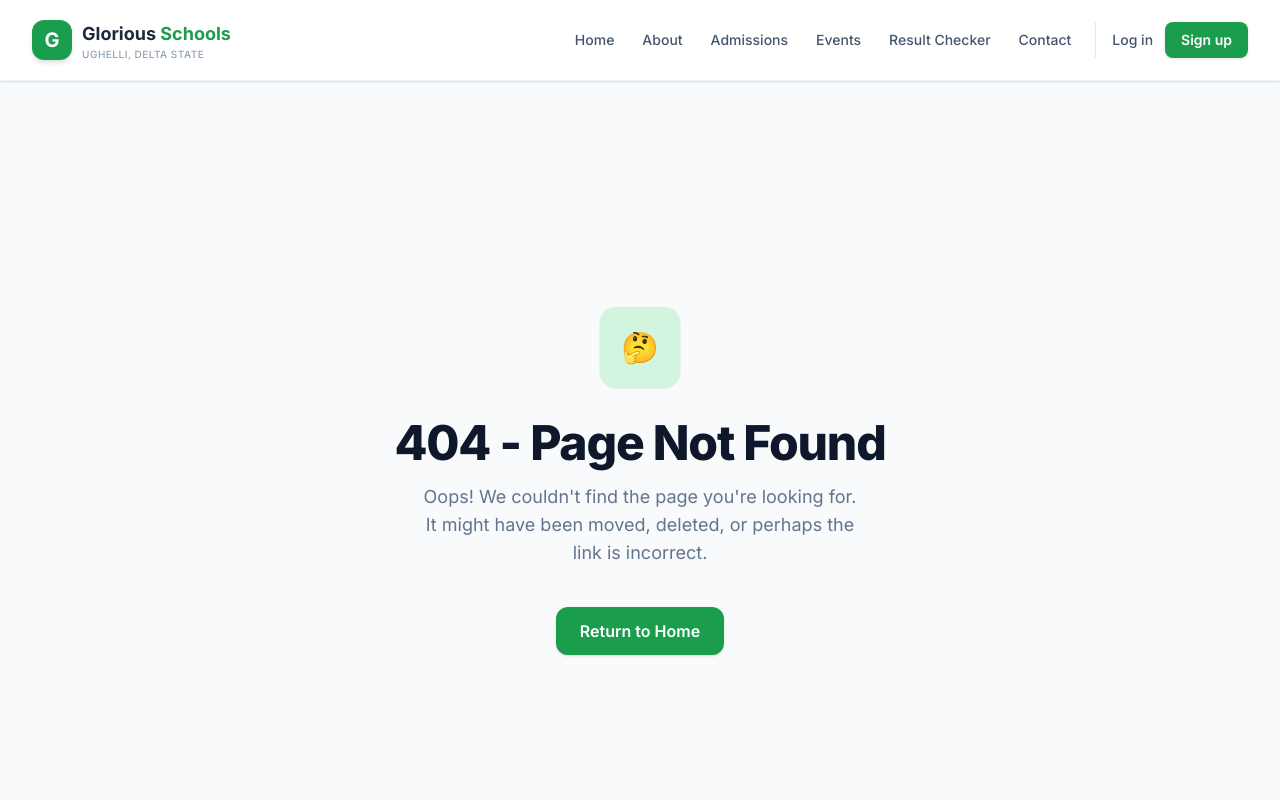
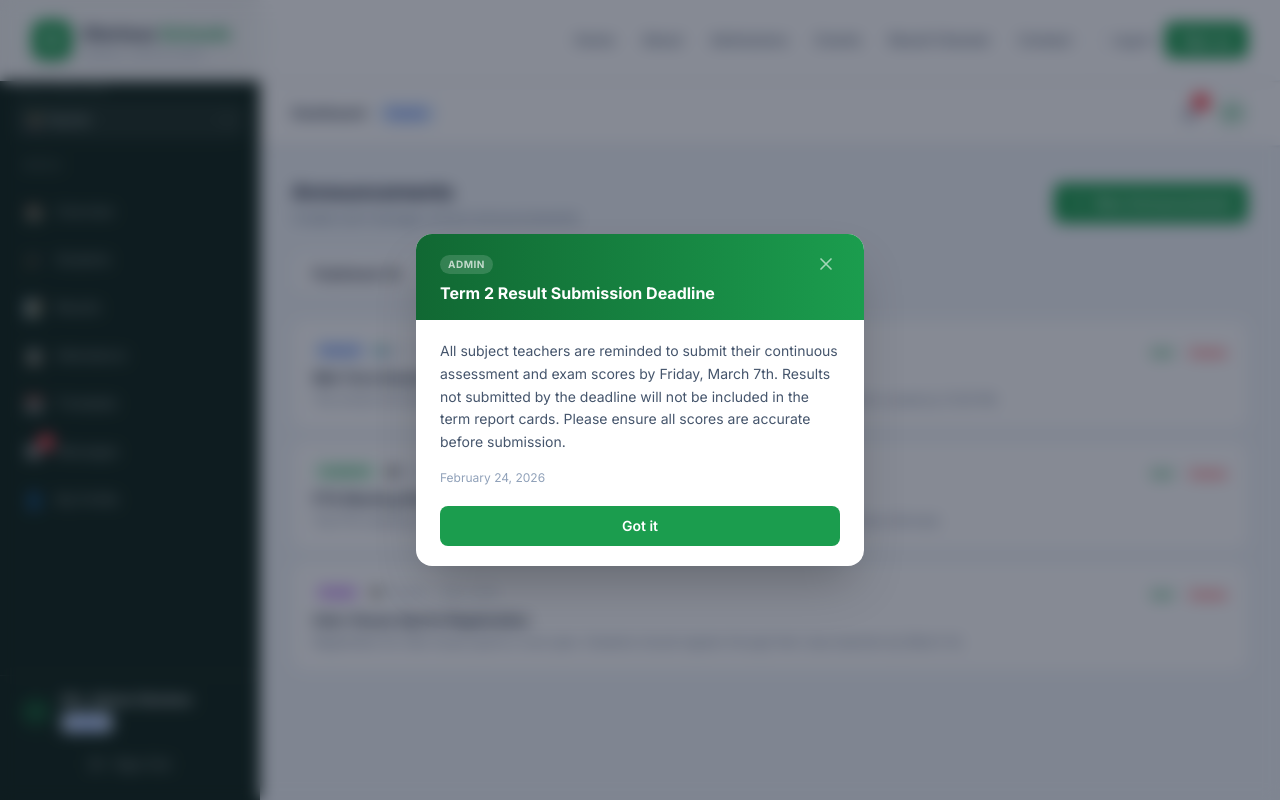
Before and after one commit to efebryan/glorious-school, a Next.js app: page /staff-dashboard/announcements in a window 1280 px wide. Before the commit this address had no page. Shown: the top 800 px of the page. Built offline with nearby package versions, Linux system fonts and the light colour scheme.

Commit message:
auto-commit: 4/23/2026, 4:18:04 PM

```diff
--- /dev/null
+++ b/src/app/staff-dashboard/announcements/page.tsx
@@ -0,0 +1,129 @@
+"use client";
+
+import { useState } from "react";
+
+const MOCK_ANNOUNCEMENTS = [
+  { id: 1, title: "Mid-Term Break Announcement", body: "The school will observe a mid-term break starting Friday, February 21st. All students are expected to vacate by 12:00 PM.", category: "General", audience: "All", status: "Published", date: "Feb 10, 2026" },
+  { id: 2, title: "PTA Meeting Rescheduled", body: "The PTA meeting originally scheduled for Friday has been moved to next week. All parents should be informed.", category: "Academic", audience: "Parents", status: "Published", date: "Feb 8, 2026" },
+  { id: 3, title: "Inter-House Sports Registration", body: "Registration for inter-house sports is now open. Students should register through their class teachers by March 1st.", category: "Events", audience: "Students", status: "Published", date: "Feb 5, 2026" },
+  { id: 4, title: "Staff Meeting Reminder", body: "All staff are expected to attend the general meeting scheduled for Friday at 10:00 AM.", category: "Admin", audience: "Staff", status: "Draft", date: "Feb 24, 2026" },
+  { id: 5, title: "End of Term Exam Schedule", body: "The exam timetable for second term will be published next week. Teachers should finalize their syllabi.", category: "Academic", audience: "All", status: "Draft", date: "Feb 22, 2026" },
+];
+
+const CATEGORY_COLORS: Record<string, string> = {
+  General: "bg-blue-100 text-blue-700",
+  Academic: "bg-green-100 text-green-700",
+  Events: "bg-purple-100 text-purple-700",
+  Admin: "bg-amber-100 text-amber-700",
+};
+
+const AUDIENCE_ICONS: Record<string, string> = {
+  All: "🌍",
+  Students: "🎓",
+  Parents: "👨‍👩‍👧",
+  Staff: "👩‍🏫",
+};
+
+export default function AnnouncementsPage() {
+  const [activeTab, setActiveTab] = useState<"published" | "draft">("published");
+  const [showCompose, setShowCompose] = useState(false);
+
+  const items = MOCK_ANNOUNCEMENTS.filter(a =>
+    activeTab === "published" ? a.status === "Published" : a.status === "Draft"
+  );
+
+  return (
+    <div className="p-4 sm:p-6 lg:p-8 max-w-[1200px] mx-auto space-y-6">
+      <div className="flex flex-col sm:flex-row sm:items-center sm:justify-between gap-3">
+        <div>
+          <h1 className="text-xl font-bold text-slate-900">Announcements</h1>
+          <p className="text-sm text-slate-500 mt-0.5">Create and manage school announcements</p>
+        </div>
+        <button
+          onClick={() => setShowCompose(true)}
+          className="inline-flex items-center gap-2 px-4 py-2.5 bg-brand-green hover:bg-brand-green-700 text-white text-sm font-semibold rounded-lg transition-colors shadow-sm"
+        >
+          <svg className="w-4 h-4" fill="none" stroke="currentColor" viewBox="0 0 24 24"><path strokeLinecap="round" strokeLinejoin="round" strokeWidth="2" d="M12 4v16m8-8H4" /></svg>
+          New Announcement
+        </button>
+      </div>
+
+      {/* Tabs */}
+      <div className="flex gap-1 bg-slate-100 p-1 rounded-lg w-fit">
+        <button
+          onClick={() => setActiveTab("published")}
+          className={`px-4 py-2 text-sm font-semibold rounded-md transition-all ${
+            activeTab === "published" ? "bg-white text-slate-900 shadow-sm" : "text-slate-500 hover:text-slate-700"
+          }`}
+        >
+          Published ({MOCK_ANNOUNCEMENTS.filter(a => a.status === "Published").length})
+        </button>
+        <button
+          onClick={() => setActiveTab("draft")}
+          className={`px-4 py-2 text-sm font-semibold rounded-md transition-all ${
+            activeTab === "draft" ? "bg-white text-slate-900 shadow-sm" : "text-slate-500 hover:text-slate-700"
+          }`}
+        >
+          Drafts ({MOCK_ANNOUNCEMENTS.filter(a => a.status === "Draft").length})
+        </button>
+      </div>
+
+      {/* Announcement Feed */}
+      <div className="space-y-3">
+        {items.map((a) => (
+          <div key={a.id} className="bg-white rounded-xl border border-slate-200/60 p-5 hover:shadow-md transition-shadow">
+            <div className="flex items-start justify-between gap-3">
+              <div className="flex-1 min-w-0">
+                <div className="flex items-center gap-2 flex-wrap mb-2">
+                  <span className={`text-[10px] font-bold px-2 py-0.5 rounded-full ${CATEGORY_COLORS[a.category] ?? "bg-slate-100 text-slate-600"}`}>
+                    {a.category}
+                  </span>
+                  <span className="text-[10px] text-slate-400 flex items-center gap-1">
+                    {AUDIENCE_ICONS[a.audience]} {a.audience}
+                  </span>
+                  <span className="text-[10px] text-slate-400">· {a.date}</span>
+                </div>
+                <h3 className="text-sm font-bold text-slate-800 mb-1">{a.title}</h3>
+                <p className="text-xs text-slate-500 line-clamp-2">{a.body}</p>
+              </div>
+              <div className="flex gap-1.5 shrink-0">
+                <button className="text-xs text-brand-green font-semibold hover:underline">Edit</button>
+                <span className="text-slate-300">·</span>
+                <button className="text-xs text-red-500 font-semibold hover:underline">Delete</button>
+              </div>
+            </div>
+          </div>
+        ))}
+        {items.length === 0 && (
+          <div className="text-center py-12 text-sm text-slate-400">No {activeTab} announcements.</div>
+        )}
+      </div>
+
+      {/* Compose Modal */}
+      {showCompose && (
+        <div className="fixed inset-0 z-[60] flex items-center justify-center p-4">
+          <div className="absolute inset-0 bg-slate-900/50 backdrop-blur-sm" onClick={() => setShowCompose(false)} />
+          <div className="relative bg-white rounded-2xl shadow-2xl max-w-lg w-full overflow-hidden animate-fade-in-up">
+            <div className="h-1.5 bg-gradient-to-r from-brand-green via-brand-yellow to-brand-green" />
+            <div className="p-6">
+              <h2 className="text-lg font-bold text-slate-900 mb-4">Create Announcement</h2>
+              <div className="space-y-3">
+                <div><label className="text-xs font-medium text-slate-600 mb-1 block">Title</label><input className="w-full px-3 py-2 text-sm border border-slate-200 rounded-lg focus:ring-2 focus:ring-brand-green/30 focus:outline-none" placeholder="Announcement title" /></div>
+                <div><label className="text-xs font-medium text-slate-600 mb-1 block">Body</label><textarea className="w-full px-3 py-2 text-sm border border-slate-200 rounded-lg focus:ring-2 focus:ring-brand-green/30 focus:outline-none h-28 resize-none" placeholder="Write your announcement..." /></div>
+                <div className="grid grid-cols-2 gap-3">
+                  <div><label className="text-xs font-medium text-slate-600 mb-1 block">Category</label><select className="w-full px-3 py-2 text-sm border border-slate-200 rounded-lg bg-white focus:ring-2 focus:ring-brand-green/30 focus:outline-none"><option>General</option><option>Academic</option><option>Events</option><option>Admin</option></select></div>
+                  <div><label className="text-xs font-medium text-slate-600 mb-1 block">Target Audience</label><select className="w-full px-3 py-2 text-sm border border-slate-200 rounded-lg bg-white focus:ring-2 focus:ring-brand-green/30 focus:outline-none"><option>All</option><option>Students</option><option>Parents</option><option>Staff</option></select></div>
+                </div>
+              </div>
+              <div className="mt-6 flex gap-3">
+                <button className="flex-1 py-2.5 bg-brand-green hover:bg-brand-green-700 text-white text-sm font-semibold rounded-lg transition-colors">Publish</button>
+                <button className="px-4 py-2.5 border border-slate-200 text-sm font-medium text-slate-600 hover:bg-slate-50 rounded-lg transition-colors">Save Draft</button>
+                <button onClick={() => setShowCompose(false)} className="px-4 py-2.5 text-sm font-medium text-slate-500 hover:bg-slate-100 rounded-lg transition-colors">Cancel</button>
+              </div>
+            </div>
+          </div>
+        </div>
+      )}
+    </div>
+  );
+}
```
